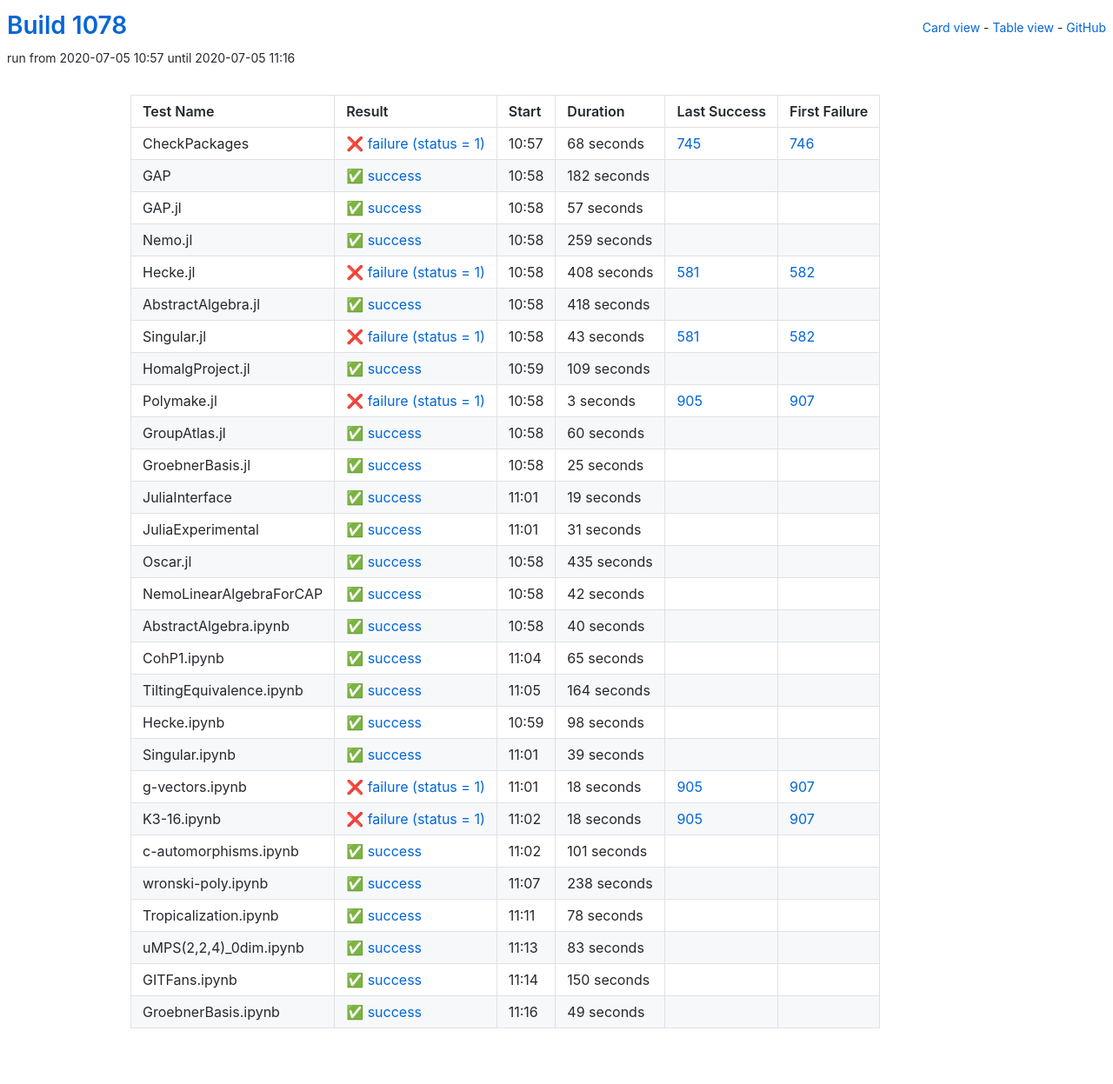
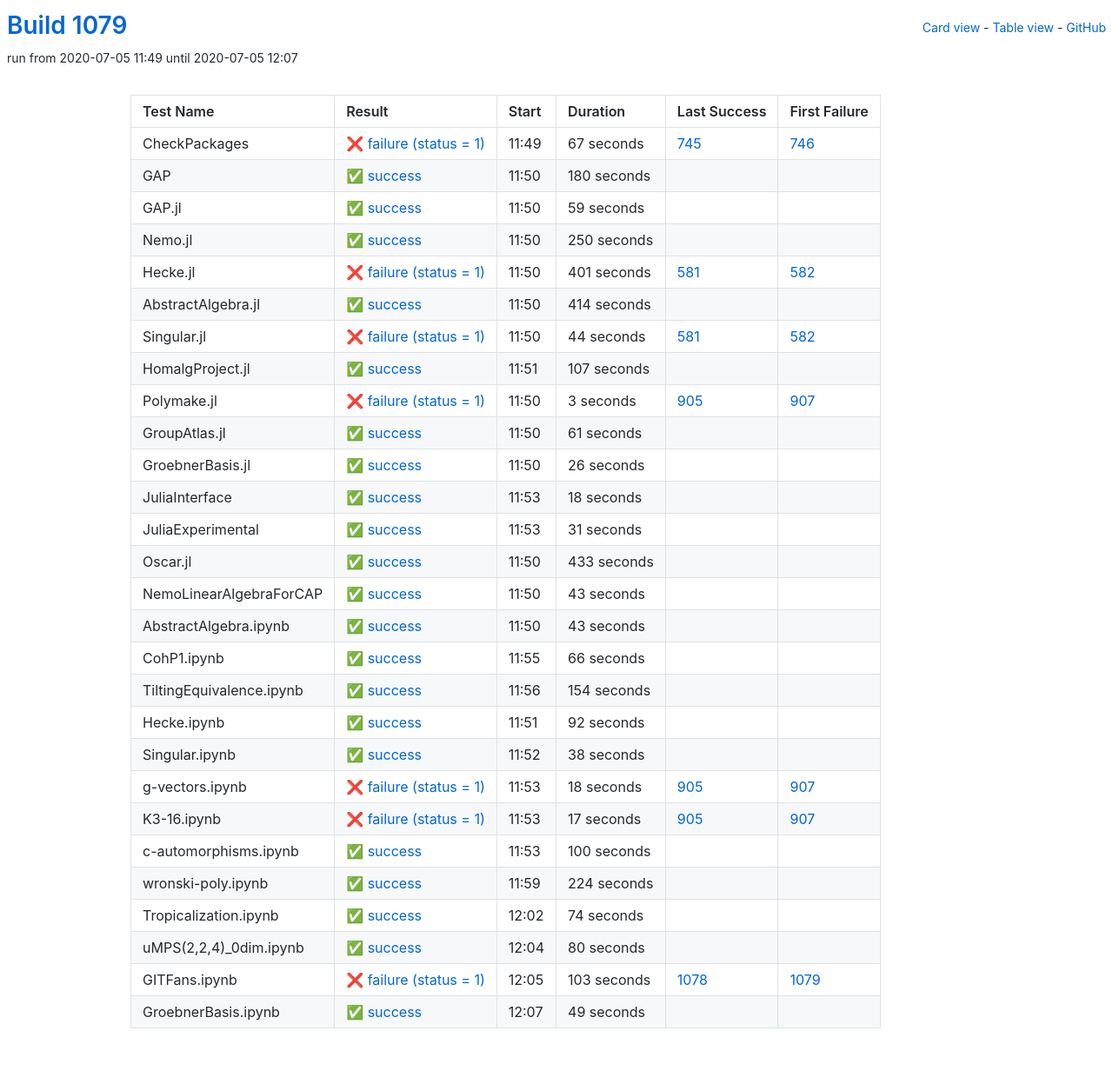
Before and after one commit to oscar-system/oscar-ci-status-1.4, a Jekyll site: the page built from table.html, in a window 1280 px wide. Shown: the whole page at 87% size. Built offline with Jekyll 4.4.1, drawn with Linux system fonts in a browser that asks for light colours.

Commit message:
Build #1079

```diff
--- a/_data/ci.yml
+++ b/_data/ci.yml
@@ -1,6 +1,6 @@
 ---
-build: 1078
-build_url: https://oscarci.mathematik.uni-kl.de/job/oscar-julia-1.4/1078/
+build: 1079
+build_url: https://oscarci.mathematik.uni-kl.de/job/oscar-julia-1.4/1079/
 job: oscar-julia-1.4
 organization: oscar-system
 repo: oscar-ci-status-1.4
@@ -8,104 +8,104 @@ repourl: https://github.com/oscar-system/oscar-ci-status-1.4
 tests:
 - name: CheckPackages
   id: checkpackages
-  log: https://oscarci.mathematik.uni-kl.de/job/oscar-julia-1.4/1078/artifact/logs/build-1078/CheckPackages.log
-  start: 2020-07-05 10:57
+  log: https://oscarci.mathematik.uni-kl.de/job/oscar-julia-1.4/1079/artifact/logs/build-1079/CheckPackages.log
+  start: 2020-07-05 11:49
   success: false
   exitcode: 1
   status: failure
-  duration: 68
+  duration: 67
   last_success: 745
   last_success_url: https://oscarci.mathematik.uni-kl.de/job/oscar-julia-1.4/745/
   first_failure: 746
   first_failure_url: https://oscarci.mathematik.uni-kl.de/job/oscar-julia-1.4/746/
 - name: GAP
   id: gap
-  log: https://oscarci.mathematik.uni-kl.de/job/oscar-julia-1.4/1078/artifact/logs/build-1078/GAP.log
-  start: 2020-07-05 10:58
+  log: https://oscarci.mathematik.uni-kl.de/job/oscar-julia-1.4/1079/artifact/logs/build-1079/GAP.log
+  start: 2020-07-05 11:50
   success: true
   exitcode: 0
   status: success
-  duration: 182
+  duration: 180
   last_success: false
   last_success_url:
   first_failure: false
   first_failure_url:
 - name: GAP.jl
   id: gap-jl
-  log: https://oscarci.mathematik.uni-kl.de/job/oscar-julia-1.4/1078/artifact/logs/build-1078/GAP.jl.log
-  start: 2020-07-05 10:58
+  log: https://oscarci.mathematik.uni-kl.de/job/oscar-julia-1.4/1079/artifact/logs/build-1079/GAP.jl.log
+  start: 2020-07-05 11:50
   success: true
   exitcode: 0
   status: success
-  duration: 57
+  duration: 59
   last_success: false
   last_success_url:
   first_failure: false
   first_failure_url:
 - name: Nemo.jl
   id: nemo-jl
-  log: https://oscarci.mathematik.uni-kl.de/job/oscar-julia-1.4/1078/artifact/logs/build-1078/Nemo.jl.log
-  start: 2020-07-05 10:58
+  log: https://oscarci.mathematik.uni-kl.de/job/oscar-julia-1.4/1079/artifact/logs/build-1079/Nemo.jl.log
+  start: 2020-07-05 11:50
   success: true
   exitcode: 0
   status: success
-  duration: 259
+  duration: 250
   last_success: false
   last_success_url:
   first_failure: false
   first_failure_url:
 - name: Hecke.jl
   id: hecke-jl
-  log: https://oscarci.mathematik.uni-kl.de/job/oscar-julia-1.4/1078/artifact/logs/build-1078/Hecke.jl.log
-  start: 2020-07-05 10:58
+  log: https://oscarci.mathematik.uni-kl.de/job/oscar-julia-1.4/1079/artifact/logs/build-1079/Hecke.jl.log
+  start: 2020-07-05 11:50
   success: false
   exitcode: 1
   status: failure
-  duration: 408
+  duration: 401
   last_success: 581
   last_success_url: https://oscarci.mathematik.uni-kl.de/job/oscar-julia-1.4/581/
   first_failure: 582
   first_failure_url: https://oscarci.mathematik.uni-kl.de/job/oscar-julia-1.4/582/
 - name: AbstractAlgebra.jl
   id: abstractalgebra-jl
-  log: https://oscarci.mathematik.uni-kl.de/job/oscar-julia-1.4/1078/artifact/logs/build-1078/AbstractAlgebra.jl.log
-  start: 2020-07-05 10:58
+  log: https://oscarci.mathematik.uni-kl.de/job/oscar-julia-1.4/1079/artifact/logs/build-1079/AbstractAlgebra.jl.log
+  start: 2020-07-05 11:50
   success: true
   exitcode: 0
   status: success
-  duration: 418
+  duration: 414
   last_success: false
   last_success_url:
   first_failure: false
   first_failure_url:
 - name: Singular.jl
   id: singular-jl
-  log: https://oscarci.mathematik.uni-kl.de/job/oscar-julia-1.4/1078/artifact/logs/build-1078/Singular.jl.log
-  start: 2020-07-05 10:58
+  log: https://oscarci.mathematik.uni-kl.de/job/oscar-julia-1.4/1079/artifact/logs/build-1079/Singular.jl.log
+  start: 2020-07-05 11:50
   success: false
   exitcode: 1
   status: failure
-  duration: 43
+  duration: 44
   last_success: 581
   last_success_url: https://oscarci.mathematik.uni-kl.de/job/oscar-julia-1.4/581/
   first_failure: 582
   first_failure_url: https://oscarci.mathematik.uni-kl.de/job/oscar-julia-1.4/582/
 - name: HomalgProject.jl
   id: homalgproject-jl
-  log: https://oscarci.mathematik.uni-kl.de/job/oscar-julia-1.4/1078/artifact/logs/build-1078/HomalgProject.jl.log
-  start: 2020-07-05 10:59
+  log: https://oscarci.mathematik.uni-kl.de/job/oscar-julia-1.4/1079/artifact/logs/build-1079/HomalgProject.jl.log
+  start: 2020-07-05 11:51
   success: true
   exitcode: 0
   status: success
-  duration: 109
+  duration: 107
   last_success: false
   last_success_url:
   first_failure: false
   first_failure_url:
 - name: Polymake.jl
   id: polymake-jl
-  log: https://oscarci.mathematik.uni-kl.de/job/oscar-julia-1.4/1078/artifact/logs/build-1078/Polymake.jl.log
-  start: 2020-07-05 10:58
+  log: https://oscarci.mathematik.uni-kl.de/job/oscar-julia-1.4/1079/artifact/logs/build-1079/Polymake.jl.log
+  start: 2020-07-05 11:50
   success: false
   exitcode: 1
   status: failure
@@ -116,44 +116,44 @@ tests:
   first_failure_url: https://oscarci.mathematik.uni-kl.de/job/oscar-julia-1.4/907/
 - name: GroupAtlas.jl
   id: groupatlas-jl
-  log: https://oscarci.mathematik.uni-kl.de/job/oscar-julia-1.4/1078/artifact/logs/build-1078/GroupAtlas.jl.log
-  start: 2020-07-05 10:58
+  log: https://oscarci.mathematik.uni-kl.de/job/oscar-julia-1.4/1079/artifact/logs/build-1079/GroupAtlas.jl.log
+  start: 2020-07-05 11:50
   success: true
   exitcode: 0
   status: success
-  duration: 60
+  duration: 61
   last_success: false
   last_success_url:
   first_failure: false
   first_failure_url:
 - name: GroebnerBasis.jl
   id: groebnerbasis-jl
-  log: https://oscarci.mathematik.uni-kl.de/job/oscar-julia-1.4/1078/artifact/logs/build-1078/GroebnerBasis.jl.log
-  start: 2020-07-05 10:58
+  log: https://oscarci.mathematik.uni-kl.de/job/oscar-julia-1.4/1079/artifact/logs/build-1079/GroebnerBasis.jl.log
+  start: 2020-07-05 11:50
   success: true
   exitcode: 0
   status: success
-  duration: 25
+  duration: 26
   last_success: false
   last_success_url:
   first_failure: false
   first_failure_url:
 - name: JuliaInterface
   id: juliainterface
-  log: https://oscarci.mathematik.uni-kl.de/job/oscar-julia-1.4/1078/artifact/logs/build-1078/JuliaInterface.log
-  start: 2020-07-05 11:01
+  log: https://oscarci.mathematik.uni-kl.de/job/oscar-julia-1.4/1079/artifact/logs/build-1079/JuliaInterface.log
+  start: 2020-07-05 11:53
   success: true
   exitcode: 0
   status: success
-  duration: 19
+  duration: 18
   last_success: false
   last_success_url:
   first_failure: false
   first_failure_url:
 - name: JuliaExperimental
   id: juliaexperimental
-  log: https://oscarci.mathematik.uni-kl.de/job/oscar-julia-1.4/1078/artifact/logs/build-1078/JuliaExperimental.log
-  start: 2020-07-05 11:01
+  log: https://oscarci.mathematik.uni-kl.de/job/oscar-julia-1.4/1079/artifact/logs/build-1079/JuliaExperimental.log
+  start: 2020-07-05 11:53
   success: true
   exitcode: 0
   status: success
@@ -164,92 +164,92 @@ tests:
   first_failure_url:
 - name: Oscar.jl
   id: oscar-jl
-  log: https://oscarci.mathematik.uni-kl.de/job/oscar-julia-1.4/1078/artifact/logs/build-1078/Oscar.jl.log
-  start: 2020-07-05 10:58
+  log: https://oscarci.mathematik.uni-kl.de/job/oscar-julia-1.4/1079/artifact/logs/build-1079/Oscar.jl.log
+  start: 2020-07-05 11:50
   success: true
   exitcode: 0
   status: success
-  duration: 435
+  duration: 433
   last_success: false
   last_success_url:
   first_failure: false
   first_failure_url:
 - name: NemoLinearAlgebraForCAP
   id: nemolinearalgebraforcap
-  log: https://oscarci.mathematik.uni-kl.de/job/oscar-julia-1.4/1078/artifact/logs/build-1078/NemoLinearAlgebraForCAP.log
-  start: 2020-07-05 10:58
+  log: https://oscarci.mathematik.uni-kl.de/job/oscar-julia-1.4/1079/artifact/logs/build-1079/NemoLinearAlgebraForCAP.log
+  start: 2020-07-05 11:50
   success: true
   exitcode: 0
   status: success
-  duration: 42
+  duration: 43
   last_success: false
   last_success_url:
   first_failure: false
   first_failure_url:
 - name: AbstractAlgebra.ipynb
   id: abstractalgebra-ipynb
-  log: https://oscarci.mathematik.uni-kl.de/job/oscar-julia-1.4/1078/artifact/logs/build-1078/AbstractAlgebra.ipynb.log
-  start: 2020-07-05 10:58
+  log: https://oscarci.mathematik.uni-kl.de/job/oscar-julia-1.4/1079/artifact/logs/build-1079/AbstractAlgebra.ipynb.log
+  start: 2020-07-05 11:50
   success: true
   exitcode: 0
   status: success
-  duration: 40
+  duration: 43
   last_success: false
   last_success_url:
   first_failure: false
   first_failure_url:
 - name: CohP1.ipynb
   id: cohp1-ipynb
-  log: https://oscarci.mathematik.uni-kl.de/job/oscar-julia-1.4/1078/artifact/logs/build-1078/CohP1.ipynb.log
-  start: 2020-07-05 11:04
+  log: https://oscarci.mathematik.uni-kl.de/job/oscar-julia-1.4/1079/artifact/logs/build-1079/CohP1.ipynb.log
+  start: 2020-07-05 11:55
   success: true
   exitcode: 0
   status: success
-  duration: 65
+  duration: 66
   last_success: false
   last_success_url:
   first_failure: false
   first_failure_url:
 - name: TiltingEquivalence.ipynb
   id: tiltingequivalence-ipynb
-  log: https://oscarci.mathematik.uni-kl.de/job/oscar-julia-1.4/1078/artifact/logs/build-1078/TiltingEquivalence.ipynb.log
-  start: 2020-07-05 11:05
+  log: https://oscarci.mathematik.uni-kl.de/job/oscar-julia-1.4/1079/artifact/logs/build-1079/TiltingEquivalence.ipynb.log
+  start: 2020-07-05 11:56
   success: true
   exitcode: 0
   status: success
-  duration: 164
+  duration: 154
   last_success: false
   last_success_url:
   first_failure: false
   first_failure_url:
 - name: Hecke.ipynb
   id: hecke-ipynb
-  log: https://oscarci.mathematik.uni-kl.de/job/oscar-julia-1.4/1078/artifact/logs/build-1078/Hecke.ipynb.log
-  start: 2020-07-05 10:59
+  log: https://oscarci.mathematik.uni-kl.de/job/oscar-julia-1.4/1079/artifact/logs/build-1079/Hecke.ipynb.log
+  start: 2020-07-05 11:51
   success: true
   exitcode: 0
   status: success
-  duration: 98
+  duration: 92
   last_success: false
   last_success_url:
   first_failure: false
   first_failure_url:
 - name: Singular.ipynb
   id: singular-ipynb
-  log: https://oscarci.mathematik.uni-kl.de/job/oscar-julia-1.4/1078/artifact/logs/build-1078/Singular.ipynb.log
-  start: 2020-07-05 11:01
+  log: https://oscarci.mathematik.uni-kl.de/job/oscar-julia-1.4/1079/artifact/logs/build-1079/Singular.ipynb.log
+  start: 2020-07-05 11:52
   success: true
   exitcode: 0
   status: success
-  duration: 39
+  duration: 38
   last_success: false
   last_success_url:
   first_failure: false
   first_failure_url:
 - name: g-vectors.ipynb
   id: g-vectors-ipynb
-  log: https://oscarci.mathematik.uni-kl.de/job/oscar-julia-1.4/1078/artifact/logs/build-1078/g-vectors.ipynb.log
-  start: 2020-07-05 11:01
+  log: https://oscarci.mathematik.uni-kl.de/job/oscar-julia-1.4/1079/artifact/logs/build-1079/g-vectors.ipynb.log
+  start: 2020-07-05 11:53
   success: false
   exitcode: 1
   status: failure
@@ -260,80 +260,80 @@ tests:
   first_failure_url: https://oscarci.mathematik.uni-kl.de/job/oscar-julia-1.4/907/
 - name: K3-16.ipynb
   id: k3-16-ipynb
-  log: https://oscarci.mathematik.uni-kl.de/job/oscar-julia-1.4/1078/artifact/logs/build-1078/K3-16.ipynb.log
-  start: 2020-07-05 11:02
+  log: https://oscarci.mathematik.uni-kl.de/job/oscar-julia-1.4/1079/artifact/logs/build-1079/K3-16.ipynb.log
+  start: 2020-07-05 11:53
   success: false
   exitcode: 1
   status: failure
-  duration: 18
+  duration: 17
   last_success: 905
   last_success_url: https://oscarci.mathematik.uni-kl.de/job/oscar-julia-1.4/905/
   first_failure: 907
   first_failure_url: https://oscarci.mathematik.uni-kl.de/job/oscar-julia-1.4/907/
 - name: c-automorphisms.ipynb
   id: c-automorphisms-ipynb
-  log: https://oscarci.mathematik.uni-kl.de/job/oscar-julia-1.4/1078/artifact/logs/build-1078/c-automorphisms.ipynb.log
-  start: 2020-07-05 11:02
+  log: https://oscarci.mathematik.uni-kl.de/job/oscar-julia-1.4/1079/artifact/logs/build-1079/c-automorphisms.ipynb.log
+  start: 2020-07-05 11:53
   success: true
   exitcode: 0
   status: success
-  duration: 101
+  duration: 100
   last_success: false
   last_success_url:
   first_failure: false
   first_failure_url:
 - name: wronski-poly.ipynb
   id: wronski-poly-ipynb
-  log: https://oscarci.mathematik.uni-kl.de/job/oscar-julia-1.4/1078/artifact/logs/build-1078/wronski-poly.ipynb.log
-  start: 2020-07-05 11:07
+  log: https://oscarci.mathematik.uni-kl.de/job/oscar-julia-1.4/1079/artifact/logs/build-1079/wronski-poly.ipynb.log
+  start: 2020-07-05 11:59
   success: true
   exitcode: 0
   status: success
-  duration: 238
+  duration: 224
   last_success: false
   last_success_url:
   first_failure: false
   first_failure_url:
 - name: Tropicalization.ipynb
   id: tropicalization-ipynb
-  log: https://oscarci.mathematik.uni-kl.de/job/oscar-julia-1.4/1078/artifact/logs/build-1078/Tropicalization.ipynb.log
-  start: 2020-07-05 11:11
+  log: https://oscarci.mathematik.uni-kl.de/job/oscar-julia-1.4/1079/artifact/logs/build-1079/Tropicalization.ipynb.log
+  start: 2020-07-05 12:02
   success: true
   exitcode: 0
   status: success
-  duration: 78
+  duration: 74
   last_success: false
   last_success_url:
   first_failure: false
   first_failure_url:
 - name: uMPS(2,2,4)_0dim.ipynb
   id: umps-2-2-4-0dim-ipynb
-  log: https://oscarci.mathematik.uni-kl.de/job/oscar-julia-1.4/1078/artifact/logs/build-1078/uMPS-2-2-4-_0dim.ipynb.log
-  start: 2020-07-05 11:13
+  log: https://oscarci.mathematik.uni-kl.de/job/oscar-julia-1.4/1079/artifact/logs/build-1079/uMPS-2-2-4-_0dim.ipynb.log
+  start: 2020-07-05 12:04
   success: true
   exitcode: 0
   status: success
-  duration: 83
+  duration: 80
   last_success: false
   last_success_url:
   first_failure: false
   first_failure_url:
 - name: GITFans.ipynb
   id: gitfans-ipynb
-  log: https://oscarci.mathematik.uni-kl.de/job/oscar-julia-1.4/1078/artifact/logs/build-1078/GITFans.ipynb.log
-  start: 2020-07-05 11:14
-  success: true
-  exitcode: 0
-  status: success
-  duration: 150
-  last_success: false
-  last_success_url:
-  first_failure: false
-  first_failure_url:
+  log: https://oscarci.mathematik.uni-kl.de/job/oscar-julia-1.4/1079/artifact/logs/build-1079/GITFans.ipynb.log
+  start: 2020-07-05 12:05
+  success: false
+  exitcode: 1
+  status: failure
+  duration: 103
+  last_success: 1078
+  last_success_url: https://oscarci.mathematik.uni-kl.de/job/oscar-julia-1.4/1078/
+  first_failure: 1079
+  first_failure_url: https://oscarci.mathematik.uni-kl.de/job/oscar-julia-1.4/1079/
 - name: GroebnerBasis.ipynb
   id: groebnerbasis-ipynb
-  log: https://oscarci.mathematik.uni-kl.de/job/oscar-julia-1.4/1078/artifact/logs/build-1078/GroebnerBasis.ipynb.log
-  start: 2020-07-05 11:16
+  log: https://oscarci.mathematik.uni-kl.de/job/oscar-julia-1.4/1079/artifact/logs/build-1079/GroebnerBasis.ipynb.log
+  start: 2020-07-05 12:07
   success: true
   exitcode: 0
   status: success
```
Also changed, not shown: README.md.
